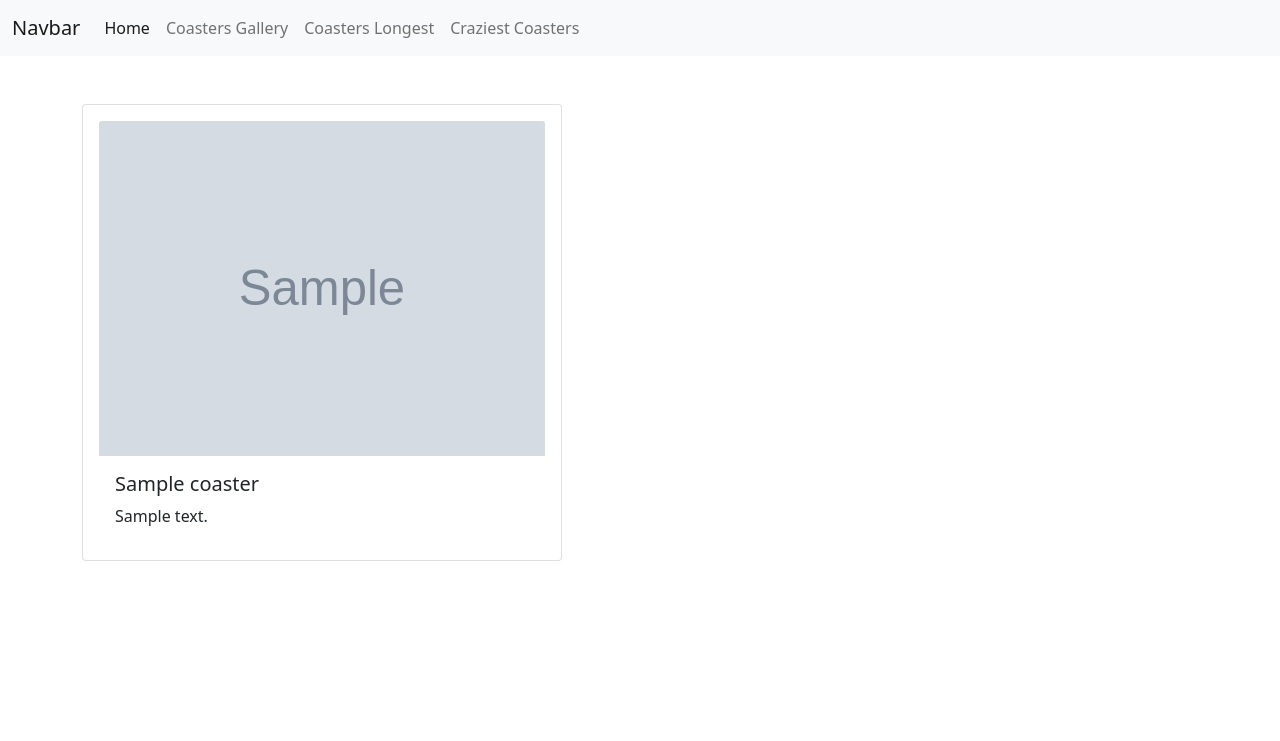
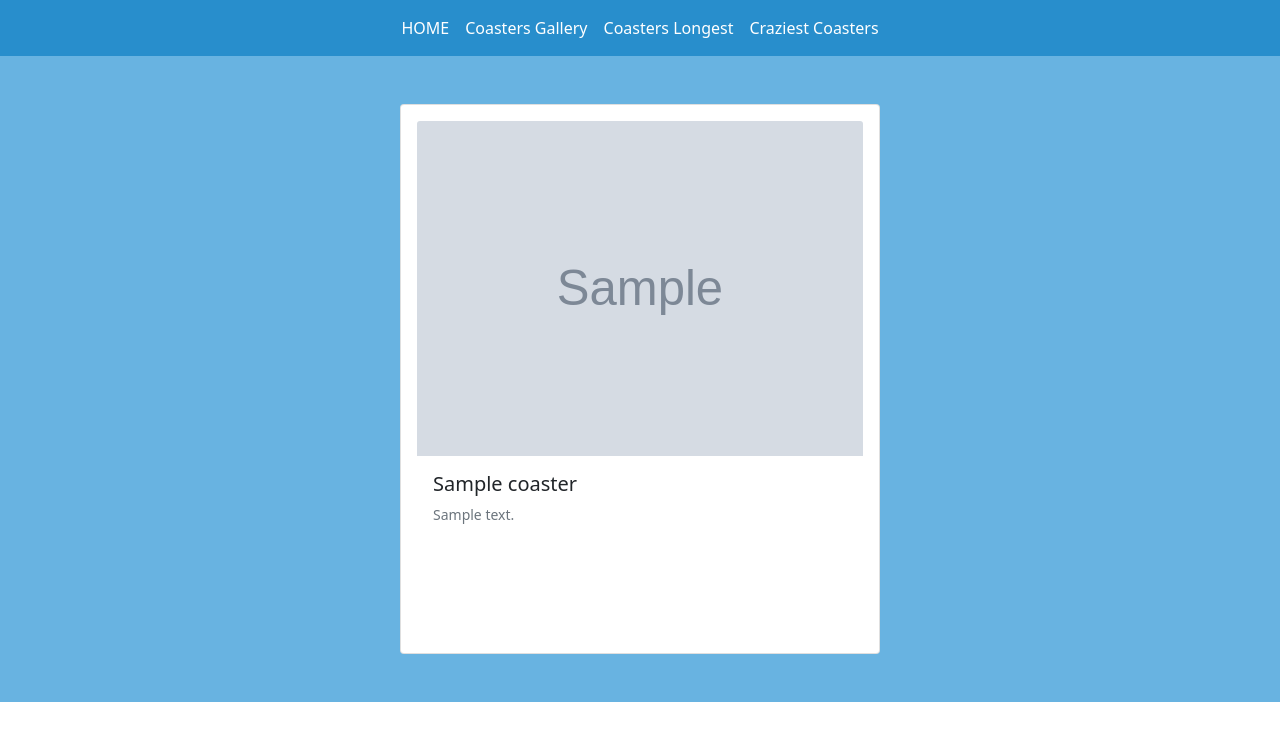
Before and after one commit to ta-web-mad/lab-express-basic-MVC, a Node server app: page /gallery in a window 1280 px wide. Shown: the top 741 px of the page. Run offline with Node 20, Linux system fonts and the light colour scheme; tables that the repository leaves empty hold one stand-in row (values such as "Sample post"); grey boxes marked "Sample" are stand-in pictures; some libraries are stand-ins or nearby versions.

Commit message:
cambios finales coasters lab

```diff
--- a/coasters-project/public/css/style.css
+++ b/coasters-project/public/css/style.css
@@ -1,3 +1,40 @@
 img{
     width: 100%;
 }
+
+.welcome{
+background-image: url(https://wallpapercave.com/wp/wp7851177.jpg);
+
+background-size: cover;
+background-repeat: no-repeat;
+text-align: center;
+padding-top:200px;
+
+}
+
+.home{
+    margin: 0px auto;
+    padding: 30px 15px;
+}
+
+.nav-bar-align{
+        margin: 0 auto;
+}
+.nav-bg-color{
+    background-color: #288ecc;
+    color: #FFF;
+}
+
+.br-5{
+    border-radius: 1.3rem;
+}
+
+.bg-color{
+    background-color: #68b3e1;
+}
+
+.card_coaster{
+        min-height: 550px;
+        font-size: 14px;
+        margin: 0 auto;
+}
--- a/coasters-project/views/coasters-gallery.hbs
+++ b/coasters-project/views/coasters-gallery.hbs
@@ -1,4 +1,4 @@
-<div class="container">
+<div class="container-fluid bg-color pt-5 h-100 d-inline-block">
 {{>coasterCard}}
 
 
--- a/coasters-project/views/layout.hbs
+++ b/coasters-project/views/layout.hbs
@@ -4,29 +4,30 @@
     <meta charset="UTF-8">
     <meta name="viewport" content="width=device-width, initial-scale=1.0">
     <link href="https://cdn.jsdelivr.net/npm/bootstrap@5.0.2/dist/css/bootstrap.min.css" rel="stylesheet">
+    <link href="/css/style.css" rel="stylesheet">
     <title>Document</title>
 </head>
 <body>
-<nav class="navbar navbar-expand-lg navbar-light bg-light mb-5">
+<nav class="navbar navbar-expand-lg nav-bg-color">
     <div class="container-fluid">
-        <a class="navbar-brand" href="#">Navbar</a>
+
         <button class="navbar-toggler" type="button" data-bs-toggle="collapse" data-bs-target="#navbarNav"
             aria-controls="navbarNav" aria-expanded="false" aria-label="Toggle navigation">
             <span class="navbar-toggler-icon"></span>
         </button>
         <div class="collapse navbar-collapse" id="navbarNav">
-            <ul class="navbar-nav">
+            <ul class="navbar-nav nav-bar-align">
                 <li class="nav-item">
-                    <a class="nav-link active" aria-current="page" href="/">Home</a>
+                    <a class="nav-link active text-white" aria-current="page" href="/">HOME</a>
                 </li>
                 <li class="nav-item">
-                    <a class="nav-link" href="/gallery">Coasters Gallery</a>
+                    <a class="nav-link text-white" href="/gallery">Coasters Gallery</a>
                 </li>
                 <li class="nav-item">
-                    <a class="nav-link" href="/longest">Coasters Longest</a>
+                    <a class="nav-link text-white" href="/longest">Coasters Longest</a>
                 </li>
                 <li class="nav-item">
-                    <a class="nav-link" href="/craziest">Craziest Coasters</a>
+                    <a class="nav-link text-white" href="/craziest">Craziest Coasters</a>
                 </li>
             </ul>
         </div>
--- a/coasters-project/views/partials/coasterCard.hbs
+++ b/coasters-project/views/partials/coasterCard.hbs
@@ -3,11 +3,11 @@
     <div class="row">
         {{#each coast}}
         <div class="col mb-5">
-            <div class="card p-3" style="width: 30rem;">
+            <div class="card p-3 card_coaster" style="width: 30rem;">
                 <img src="{{imageUrl}}" class="card-img-top" alt="...">
                 <div class="card-body">
                     <h5 class="card-title">{{title}}</h5>
-                    <p class="card-text">{{description}}</p>
+                    <p class="card-text text-muted">{{description}}</p>
                 </div>
             </div>
         </div>
```
Also changed, not shown: coasters-project/views/index-page.hbs (+20 -8 lines).
